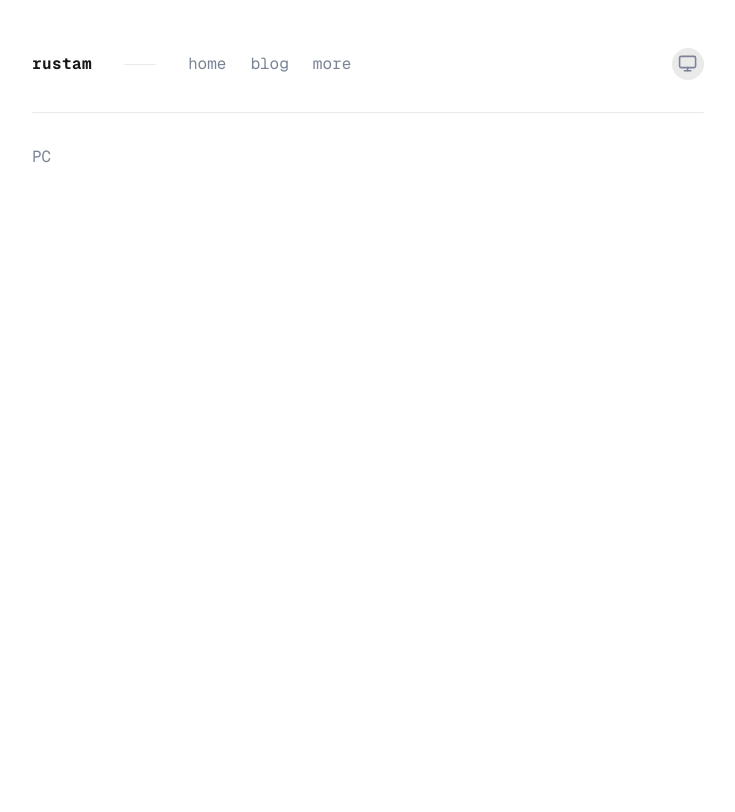
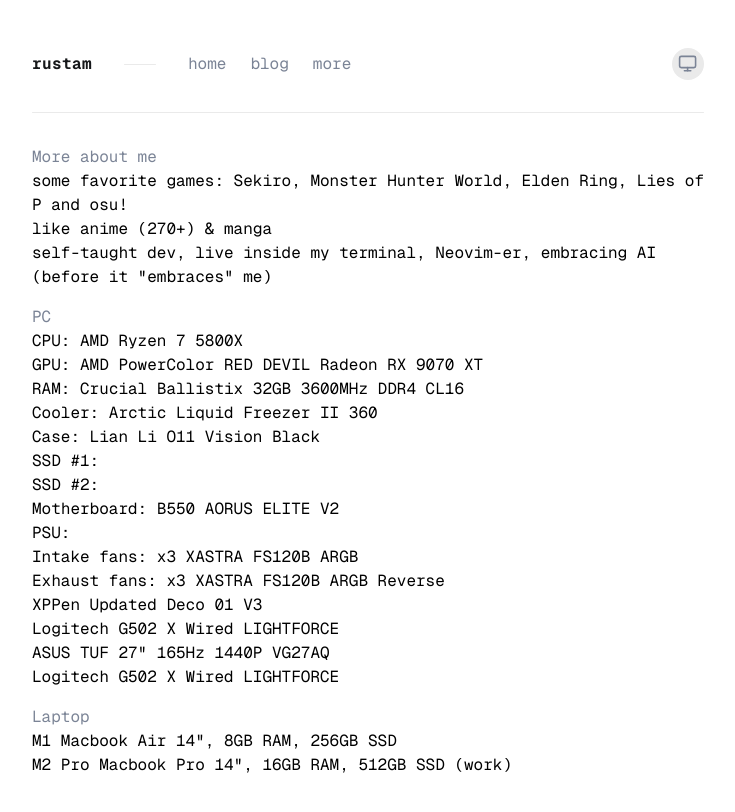
Before and after one commit to frixaco/frixaco.com, a Next.js app: page /more in a window 1280 px wide. Shown: the top 812 px of the page, without its empty margins (272-1007 px from the left). Built offline with nearby package versions, Linux system fonts and the light colour scheme.

Commit message:
Populate More page

```diff
--- a/src/app/more/page.tsx
+++ b/src/app/more/page.tsx
@@ -2,8 +2,47 @@ export default function Page() {
   return (
     <div className="flex flex-col gap-4">
       <div className="flex flex-col">
+        <h3 className="text-cyber-grey">More about me</h3>
+        <ul>
+          <li>
+            some favorite games: Sekiro, Monster Hunter World, Elden Ring, Lies
+            of P and osu!
+          </li>
+          <li>like anime (270+) & manga</li>
+          <li>
+            self-taught dev, live inside my terminal, Neovim-er, embracing AI
+            (before it "embraces" me)
+          </li>
+        </ul>
+      </div>
+
+      <div className="flex flex-col">
         <h3 className="text-cyber-grey">PC</h3>
-        <p className=""></p>
+        <ul>
+          <li>CPU: AMD Ryzen 7 5800X</li>
+          <li>GPU: AMD PowerColor RED DEVIL Radeon RX 9070 XT</li>
+          <li>RAM: Crucial Ballistix 32GB 3600MHz DDR4 CL16</li>
+          <li>Cooler: Arctic Liquid Freezer II 360</li>
+          <li>Case: Lian Li O11 Vision Black</li>
+          <li>SSD #1: </li>
+          <li>SSD #2: </li>
+          <li>Motherboard: B550 AORUS ELITE V2</li>
+          <li>PSU: </li>
+          <li>Intake fans: x3 XASTRA FS120B ARGB</li>
+          <li>Exhaust fans: x3 XASTRA FS120B ARGB Reverse</li>
+          <li>XPPen Updated Deco 01 V3</li>
+          <li>Logitech G502 X Wired LIGHTFORCE</li>
+          <li>ASUS TUF 27" 165Hz 1440P VG27AQ</li>
+          <li>Logitech G502 X Wired LIGHTFORCE</li>
+        </ul>
+      </div>
+
+      <div className="flex flex-col">
+        <h3 className="text-cyber-grey">Laptop</h3>
+        <ul>
+          <li>M1 Macbook Air 14", 8GB RAM, 256GB SSD</li>
+          <li>M2 Pro Macbook Pro 14", 16GB RAM, 512GB SSD (work)</li>
+        </ul>
       </div>
     </div>
   );
--- a/src/lib/get-activity.ts
+++ b/src/lib/get-activity.ts
@@ -36,7 +36,7 @@ export const getActivity = async () => {
   }
 
   if (["WezTerm", "wezterm-gui", "kitty"].includes(data.title)) {
-    return "in WezTerm (best terminal)";
+    return "inside my terminal (probably neovim-ing)";
   }
 
   if (["Cursor", "pwsh", "Code"].includes(data.title)) {
```
